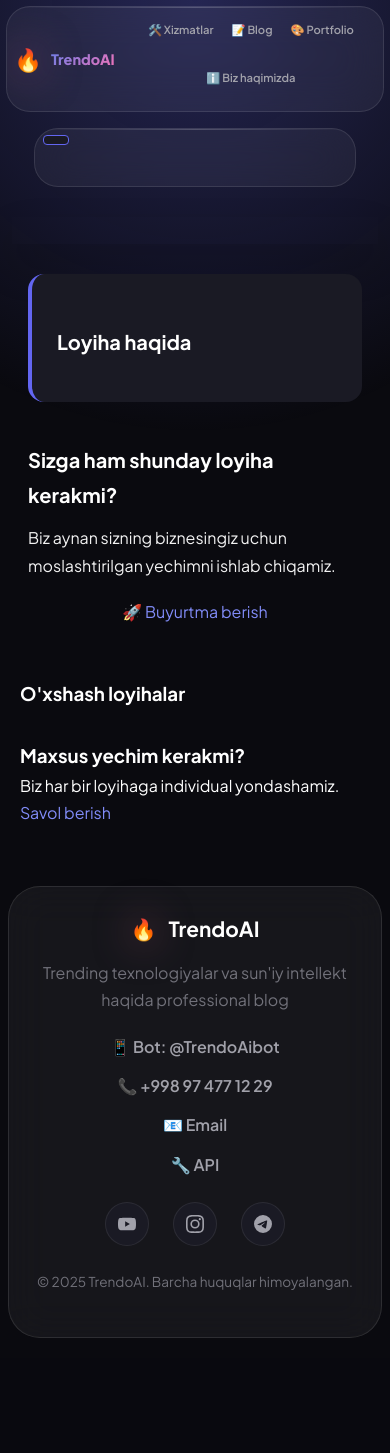
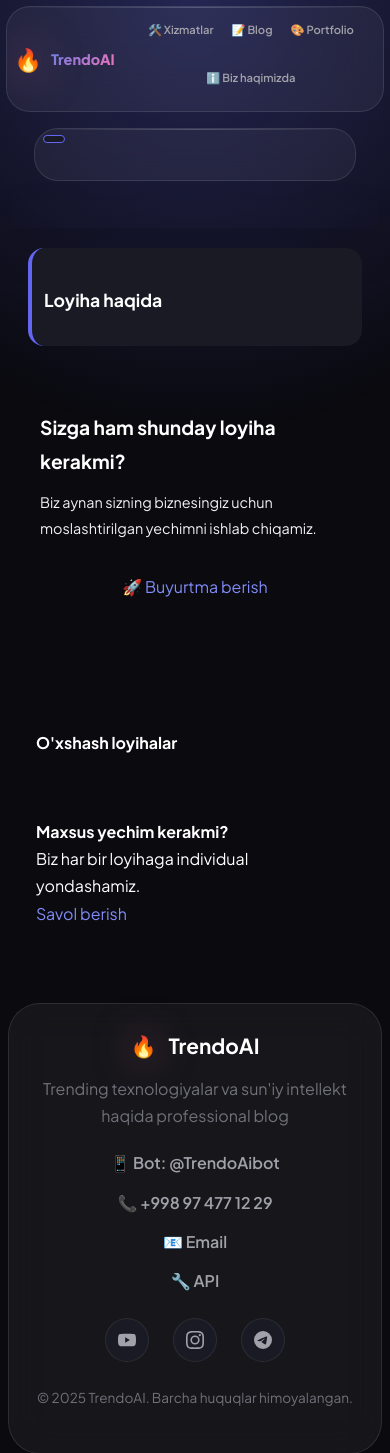
Before and after one commit to akbarjonrovshanov13-pixel/TrendoAi, a Flask app: template templates/portfolio_detail.html in a window 390 px wide. Shown: the top 1453 px of the page. Before the commit the page ends 1338 px from the top, so only its background shows below. Run offline with Flask 3, Linux system fonts and the light colour scheme; the template is opened without the code that fills it, so the values that code supplies are empty.

Commit message:
feat: comprehensive mobile responsive CSS for portfolio detail page

```diff
--- a/templates/portfolio_detail.html
+++ b/templates/portfolio_detail.html
@@ -251,7 +251,97 @@
         flex-wrap: wrap;
     }
 
-    @media (max-width: 480px) {
+    /* ========== MOBILE RESPONSIVE ========== */
+    @media (max-width: 768px) {
+        .article-container {
+            flex-direction: column;
+            padding: 0 12px;
+        }
+
+        .article-main {
+            width: 100%;
+            margin-right: 0;
+        }
+
+        .article-sidebar {
+            width: 100%;
+            margin-top: 30px;
+        }
+
+        .portfolio-detail-header {
+            margin-bottom: 20px;
+        }
+
+        .portfolio-detail-header h1 {
+            font-size: 1.4rem;
+            line-height: 1.3;
+        }
+
+        .portfolio-cat-badge {
+            font-size: 0.7rem;
+            padding: 3px 10px;
+        }
+
+        .portfolio-meta-tags {
+            gap: 6px;
+            margin-top: 12px;
+        }
+
+        .tech-tag {
+            font-size: 0.7rem;
+            padding: 3px 8px;
+        }
+
+        .article-featured-image {
+            margin-bottom: 20px;
+        }
+
+        .main-project-img {
+            border-radius: var(--radius-md);
+        }
+
+        .project-brief {
+            padding: 16px;
+            margin-bottom: 24px;
+        }
+
+        .project-brief h3 {
+            font-size: 1.1rem;
+        }
+
+        .project-brief p {
+            font-size: 0.9rem;
+            line-height: 1.6;
+        }
+
+        .project-details-content h3,
+        .project-features-list h3 {
+            font-size: 1.1rem;
+        }
+
+        .features-grid-landing {
+            grid-template-columns: 1fr;
+            gap: 10px;
+        }
+
+        .feature-landing-card {
+            padding: 12px;
+            font-size: 0.9rem;
+        }
+
+        .service-cta-box.portfolio-cta {
+            padding: 20px 16px;
+            border-radius: var(--radius-md);
+        }
+
+        .service-cta-box h3 {
+            font-size: 1.2rem;
+        }
+
+        .service-cta-box p {
+            font-size: 0.9rem;
+        }
+
         .cta-actions {
             flex-direction: column;
         }
@@ -260,6 +350,52 @@
         .cta-actions .secondary-btn {
             width: 100%;
             text-align: center;
+            padding: 14px 20px;
+        }
+
+        .sidebar-card {
+            padding: 16px;
+        }
+
+        .sidebar-card h3 {
+            font-size: 1rem;
+        }
+
+        .related-project-sidebar {
+            padding: 6px;
+        }
+
+        .related-project-sidebar img {
+            width: 50px;
+            height: 50px;
+        }
+
+        .rp-title {
+            font-size: 0.8rem;
+        }
+
+        .rp-cat {
+            font-size: 0.7rem;
+        }
+
+        .breadcrumb-nav {
+            font-size: 0.75rem;
+            margin-bottom: 16px;
+            flex-wrap: wrap;
+        }
+    }
+
+    @media (max-width: 480px) {
+        .portfolio-detail-header h1 {
+            font-size: 1.25rem;
+        }
+
+        .project-brief {
+            padding: 12px;
+        }
+
+        .service-cta-box.portfolio-cta {
+            padding: 16px 12px;
         }
     }
 </style>
```
